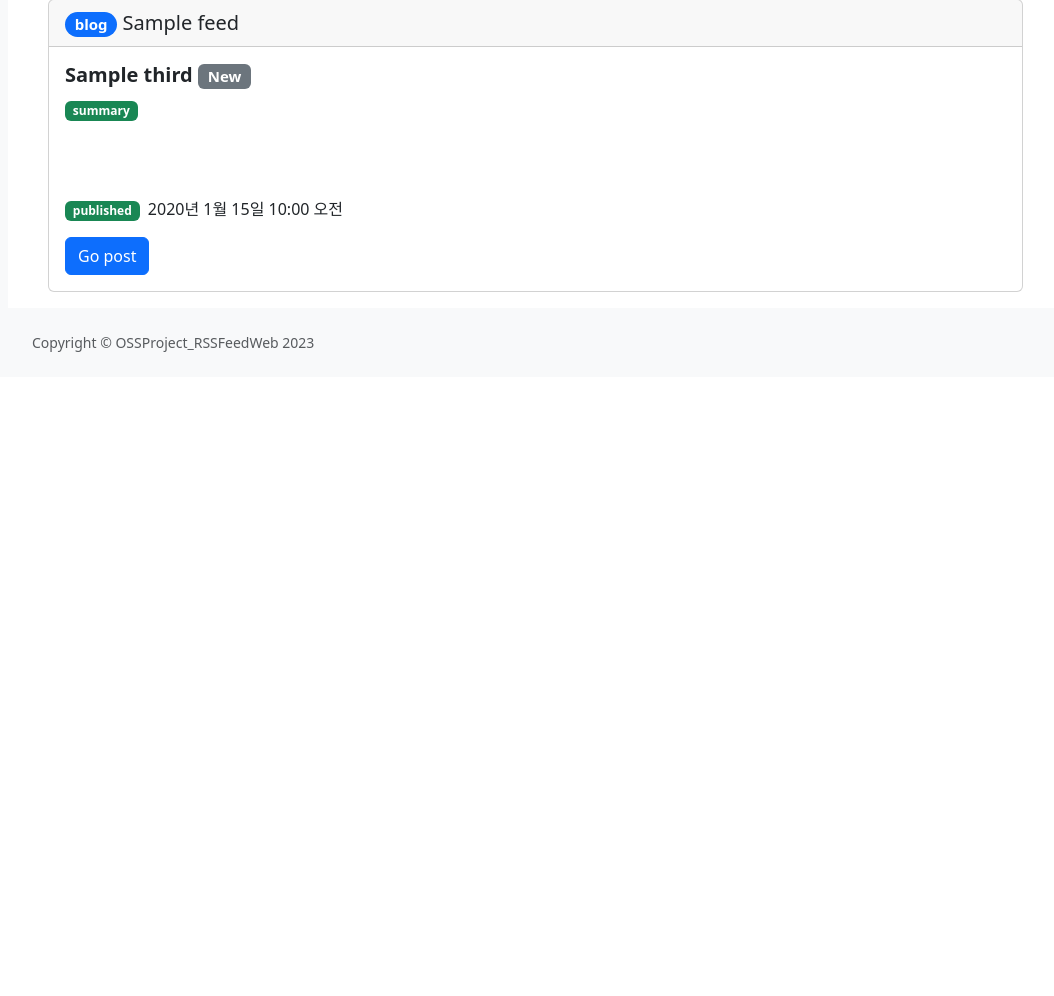
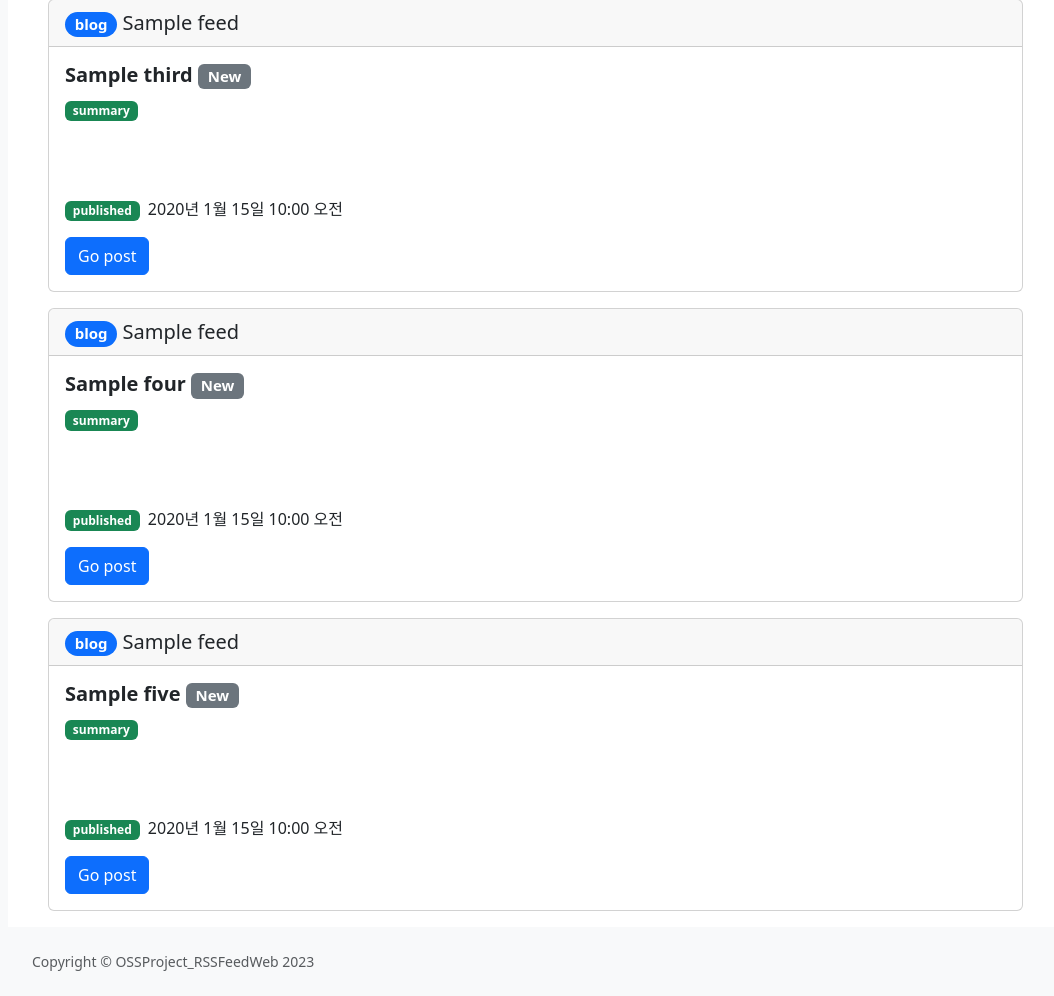
Before and after one commit to WAME-LEL/OSSProject_RSSFeedWeb, a Django app: template templates/RssFeedWeb/category.html in a window 1280 px wide. Shown: the part 692-1688 px from the top of the page, without its empty margins (217-1271 px from the left). Before the commit the page ends 1044 px from the top, so only its background shows below. Run offline with Django 4.2, Linux system fonts and the light colour scheme; the template is opened without the code that fills it: most values are stand-ins (such as "Sample title", 1, 10 or a date in 2020); some libraries are stand-ins or nearby versions.

Commit message:
카테고리 글 5개까지 출력
카테고리를 통해 특정 블로그 글 5개까지 출력 가능하도록 변경

```diff
--- a/templates/RssFeedWeb/category.html
+++ b/templates/RssFeedWeb/category.html
@@ -189,6 +189,67 @@
                             </div>
                         </div>
                     </div>
+
+                    <div class="m-3">
+                        <div class="card">
+                             <a href="{{feed.feed.link}}" class="card-header fs-5 text-decoration-none"><span class = "badge rounded-pill text-bg-primary">blog</span>&nbsp;{{feed.feed.title}}</a>
+                            <div class="card-body">
+                                <h5 class="card-title fw-bold">{{ four.title }} <span
+                                        class="badge bg-secondary">New</span>
+                                </h5>
+                                <div class="card-text">
+                                    <div class="overflow-hidden" style="height:100px;">
+                                        <span class="badge text-bg-success">summary</span>
+
+                                        {% for entries in context.entries %}
+                                        {% if entries.title == four.title %}
+                                        {% for paragraph in entries.paragraphs %}
+                                        <span>{{ paragraph }}</span>
+                                        {% endfor %}
+                                        {% endif %}
+                                        {% endfor %}
+                                    </div>
+
+                                    <p>
+                                        <span class="badge text-bg-success">published</span>
+                                        &nbsp;{{ four.published }}</p>
+
+                                </div>
+                                <a href="{{ second.link }}" class="btn btn-primary">Go post</a>
+                            </div>
+                        </div>
+                    </div>
+
+                    <div class="m-3">
+                        <div class="card">
+                             <a href="{{feed.feed.link}}" class="card-header fs-5 text-decoration-none"><span class = "badge rounded-pill text-bg-primary">blog</span>&nbsp;{{feed.feed.title}}</a>
+                            <div class="card-body">
+                                <h5 class="card-title fw-bold">{{ five.title }} <span
+                                        class="badge bg-secondary">New</span>
+                                </h5>
+                                <div class="card-text">
+                                    <div class="overflow-hidden" style="height:100px;">
+                                        <span class="badge text-bg-success">summary</span>
+
+                                        {% for entries in context.entries %}
+                                        {% if entries.title == five.title %}
+                                        {% for paragraph in entries.paragraphs %}
+                                        <span>{{ paragraph }}</span>
+                                        {% endfor %}
+                                        {% endif %}
+                                        {% endfor %}
+                                    </div>
+
+                                    <p>
+                                        <span class="badge text-bg-success">published</span>
+                                        &nbsp;{{ five.published }}</p>
+
+                                </div>
+                                <a href="{{ second.link }}" class="btn btn-primary">Go post</a>
+                            </div>
+                        </div>
+                    </div>
+
                 </div>
             </div>
         </main>
```
Also changed, not shown: RssFeedWeb/views.py (+14 -1 lines).
